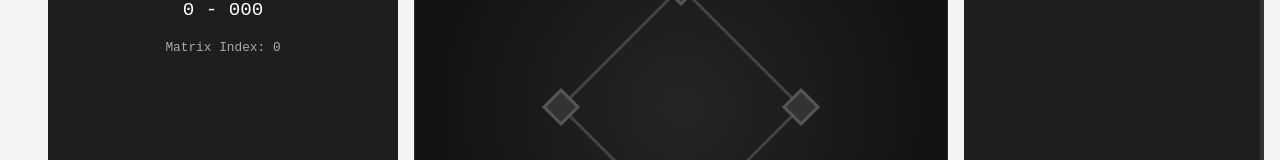
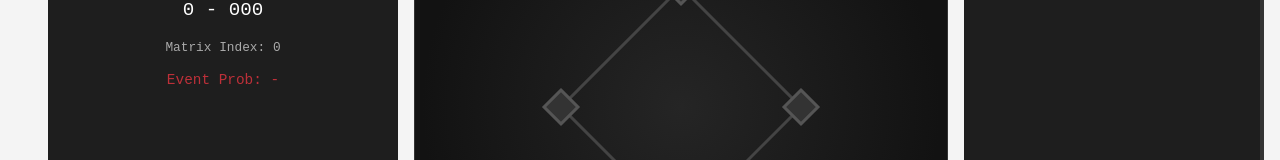
Before and after one commit to SebPuchi/markov-base-dynamics, a React (Vite) app in the folder markov-base-dynamic-ts/: page / in a window 1280 px wide. Both pictures are taken after a click on the item "Game Simulation". Shown: the part 420-580 px from the top of the page. Built offline with nearby package versions, Linux system fonts and the light colour scheme.

Commit message:
Simulation Probabilty Added

```diff
--- a/markov-base-dynamic-ts/src/components/Simulation.tsx
+++ b/markov-base-dynamic-ts/src/components/Simulation.tsx
@@ -8,7 +8,7 @@ const getBasesForState = (stateIdx: number): boolean[] => {
     if (stateIdx === 24) return [false, false, false];
     const pattern = stateIdx % 8;
     // Map pattern to [1st, 2nd, 3rd]
-    switch(pattern) {
+    switch (pattern) {
         case 1: return [true, false, false];
         case 2: return [false, true, false];
         case 3: return [false, false, true];
@@ -29,14 +29,16 @@ const Simulation = () => {
     const [inning, setInning] = useState(1);
     const [isTop, setIsTop] = useState(true);
     const [scores, setScores] = useState({ redsox: 0, yankees: 0 });
-    const [gameLog, setGameLog] = useState<{id: number, text: string, type: 'redsox' | 'yankees'}[]>([]);
+    const [gameLog, setGameLog] = useState<{ id: number, text: string, type: 'redsox' | 'yankees' }[]>([]);
+
+    const [lastProb, setLastProb] = useState<number | null>(null);
 
     // Auto-Play State
     const [isAutoPlaying, setIsAutoPlaying] = useState(false);
 
     // Refs
     const logIdRef = useRef(0);
-    const savedCallback = useRef<() => void>(() => {}); // Placeholder
+    const savedCallback = useRef<() => void>(() => { }); // Placeholder
 
     // --- Core Game Step ---
     const handleNextPlay = () => {
@@ -46,6 +48,7 @@ const Simulation = () => {
         // A. Step Engine
         const result = engine.step(isTop);
 
+        setLastProb(result.probability);
         // B. Add Log (Limit to last 50 items for performance)
         const newLog = {
             id: logIdRef.current++,
@@ -64,7 +67,7 @@ const Simulation = () => {
                 }));
                 setGameLog(prev => [{
                     id: logIdRef.current++,
-                    text: `>>> ${teamName} SCORE ${result.runsScored} RUN(S)! <<<`,
+                    text: `>> ${teamName} SCORE ${result.runsScored} RUN(S)! <<`,
                     type: teamSlug as 'redsox' | 'yankees'
                 }, ...prev]);
             }
@@ -72,7 +75,7 @@ const Simulation = () => {
             // Reset and Switch Sides
             engine.resetInning();
             setGameState(0);
-
+            setLastProb(null);
             if (!isTop) setInning(i => i + 1);
             setIsTop(!isTop);
 
@@ -105,7 +108,7 @@ const Simulation = () => {
             {/* LEFT: Controls */}
             <div className={styles.sidebar}>
                 <div className={styles.controlPanel}>
-                    <h3 style={{marginTop: 0, color: 'white'}}>Game Controls</h3>
+                    <h3 style={{ marginTop: 0, color: 'white' }}>Game Controls</h3>
                     <button className={styles.bigButton} onClick={handleNextPlay} disabled={isAutoPlaying}>
                         NEXT PLAY ▶
                     </button>
@@ -116,10 +119,14 @@ const Simulation = () => {
 
                 <div className={styles.statBox}>
                     <h4>Current State</h4>
-                    <p style={{fontSize: '1.2rem', margin: '0.5rem 0'}}>
+                    <p style={{ fontSize: '1.2rem', margin: '0.5rem 0' }}>
                         {STATE_ORDER[gameState] ? STATE_ORDER[gameState].replace(/_/g, " - ") : "Resetting..."}
                     </p>
-                    <p style={{color: '#aaa', fontSize: '0.8rem'}}>Matrix Index: {gameState}</p>
+                    <p style={{ color: '#aaa', fontSize: '0.8rem' }}>Matrix Index: {gameState}</p>
+                    <p style={{ color: 'var(--sox-red)', fontSize: '0.9rem', marginTop: '0.5rem' }}>
+                        Event Prob: {lastProb !== null ? (lastProb * 100).toFixed(1) + '%' : '-'}
+                    </p>
+
                 </div>
             </div>
 
@@ -128,7 +135,7 @@ const Simulation = () => {
                 <div className={styles.scoreboard}>
                     <div className={styles.team}>
                         <span className={styles.teamName}>BOS</span>
-                        <span className={styles.teamScore} style={{color: 'var(--sox-red)'}}>{scores.redsox}</span>
+                        <span className={styles.teamScore} style={{ color: 'var(--sox-red)' }}>{scores.redsox}</span>
                     </div>
 
                     <div className={styles.gameInfo}>
@@ -138,7 +145,7 @@ const Simulation = () => {
 
                     <div className={styles.team}>
                         <span className={styles.teamName}>NYY</span>
-                        <span className={styles.teamScore} style={{color: 'white'}}>{scores.yankees}</span>
+                        <span className={styles.teamScore} style={{ color: 'white' }}>{scores.yankees}</span>
                     </div>
                 </div>
 
@@ -156,7 +163,7 @@ const Simulation = () => {
 
                         <path d="M92 180 L108 180 L108 188 L100 196 L92 188 Z" fill="white" />
                     </svg>
-                    <div style={{position: 'absolute', bottom: '20px', fontWeight: 'bold'}}>
+                    <div style={{ position: 'absolute', bottom: '20px', fontWeight: 'bold' }}>
                         Batting: {isTop ? "Red Sox" : "Yankees"}
                     </div>
                 </div>
```
